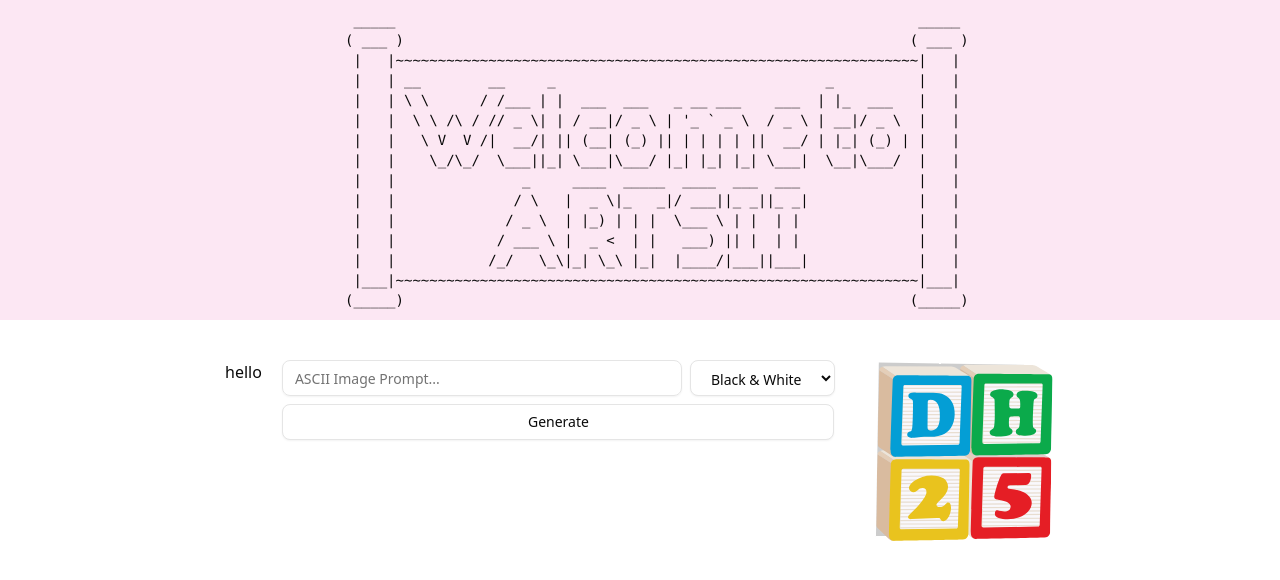
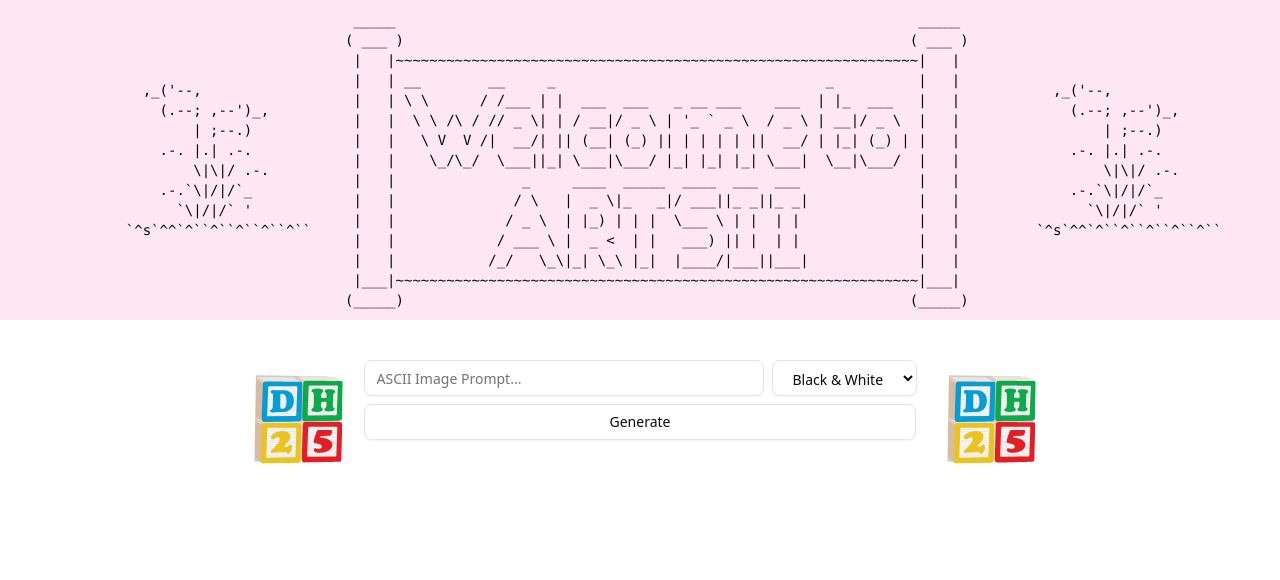
Before and after one commit to abobich675/artsii, a Next.js app: page / in a window 1280 px wide. Shown: the top 580 px of the page. Built offline with nearby package versions, Linux system fonts and the light colour scheme.

Commit message:
flowers and blocks

```diff
--- a/src/app/page.tsx
+++ b/src/app/page.tsx
@@ -8,6 +8,7 @@ import { toast } from "sonner";
 import FormattedAscii from "@/components/ui/FormattedAscii";
 import { Loader2 } from "lucide-react";
 import Image from "next/image";
+import Flower from "@/components/ui/Flower";
 
 
 type AsciiAndType = {
@@ -45,13 +46,15 @@ export default function Home() {
     <div className="">
       {/* <div className="w-full flex items-center justify-center h-80 bg-blue-100 text-5xl"> */}
       <div className="w-full flex items-center justify-center h-80 bg-pink-100 text-sm">
+        <Flower />
         <Banner />
+        <Flower />
       </div>
       <div className="flex justify-center pt-10 pb-10">
         <div className="w-[90%]">
-          <div className="flex w-full justify-center gap-5">
+          <div className="flex w-full justify-center gap-5 items-center">
             <div>
-              hello
+              <Image src="/alphabet_blocks.svg" alt="Alphabet blocks" width={100} height={100}/>
             </div>
             <div>
               <div className="flex w-max items-center gap-2">
@@ -72,8 +75,8 @@ export default function Home() {
                 </Button>
               </div>
             </div>
-            <Image src="/alphabet_blocks.svg" alt="Alphabet blocks" width={200} height={200}/>
-          </div>
+              <Image src="/alphabet_blocks.svg" alt="Alphabet blocks" width={100} height={100}/>
+            </div>
           <div className="flex flex-wrap gap-5 justify-center">
             {[...asciiList].reverse().map((ascii, index) => (
               <div key={index} className="flex w-min outline rounded-4xl overflow-hidden justify-center items-center">
--- a/src/components/ui/flower.tsx
+++ b/src/components/ui/flower.tsx
@@ -1,14 +1,15 @@
 const Flower = () => {
     const ascii =
-    `
-              __/)
-           .-(__(=:
-        |\\ |    \\)
-        \\ ||
-         \\||
-          \\|
-           |
-    `
+      `
+          ,_('--,
+            (.--; ,--')_,
+                | ;--.)
+            .-. |.| .-.
+                \\|\\|/ .-.
+            .-.\`\\|/|/\`_
+              \`\\|/|/\` '
+        \`^s\`^^\`^\`\`^\`\`^\`\`^\`\`^\`\`
+      `
   return (
     <pre>
         {ascii}
```
